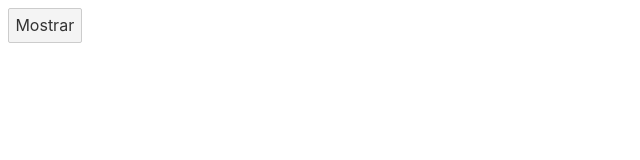
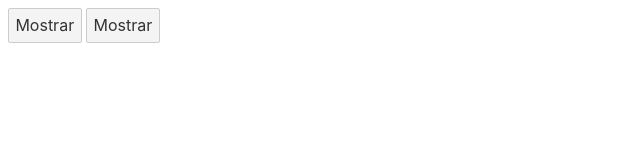
Before and after one commit to MitziYolotzin/TestComponente-Svelte, a Svelte app: page / in a window 1280 px wide. Shown: the top 160 px of the page, without its empty margins (0-640 px from the left). Built offline with nearby package versions, Linux system fonts and the light colour scheme.

Commit message:
añadir atributo disabled para botones

```diff
--- a/src/App.svelte
+++ b/src/App.svelte
@@ -1,5 +1,6 @@
 <script>
   import Elemento from "../src/componentes/Elemento.svelte";
+  import ElementoBotonDos from "../src/componentes/ElementoBotonDos.svelte";
 
   let elemento = { activo: false };
 
@@ -11,15 +12,58 @@
       }
     }, 4000);
   }
+
+//let disabled = { activo: false };
+
+let elementoDos = { activo: false };
+
+  function toggleSecond() {
+    elementoDos.activo = !elementoDos.activo;
+    setTimeout(() => {
+      if (elementoDos.activo) {
+        elementoDos.activo = false;
+        //disabled.activo = true;
+      }
+    }, 4000);
+  }
+
+
+
 </script>
 
 <style>
 
 </style>
 
-{#if elemento.activo}
+<!-- {#if elemento.activo}
   <button on:click={toggle}>Ocultar</button>
   <Elemento texto={'Maya'} />
 {:else}
   <button on:click={toggle}>Mostrar</button>
+{/if} -->
+
+{#if elemento.activo}
+	<button on:click={toggle}>Ocultar</button>
+  <Elemento texto={'Maya'} />
+{:else if elementoDos.activo }
+  <button disabled={true} on:click={toggle}>Mostrar</button>
+{:else}
+  <button disabled={false} on:click={toggle}>Mostrar</button>
 {/if}
+
+
+<!-- {#if elementoDos.activo}
+  <button on:click={toggleSecond}>Ocultar</button>
+  <ElementoBotonDos texto={'Nahuátl'} />
+{:else}
+  <button disabled={toggle= true} on:click={toggleSecond}>Mostrar</button>
+{/if} -->
+
+{#if elementoDos.activo}
+	<button on:click={toggleSecond}>Ocultar</button>
+  <ElementoBotonDos texto={'Nahuátl'} />
+{:else if elemento.activo }
+  <button disabled={true} on:click={toggleSecond}>Mostrar</button>
+{:else}
+  <button disabled={false} on:click={toggleSecond}>Mostrar</button>
+{/if}
--- /dev/null
+++ b/src/componentes/ElementoBotonDos.svelte
@@ -0,0 +1,5 @@
+<script>
+	export let texto;
+</script>
+
+<p>El segundo texto es {texto}</p>
```
